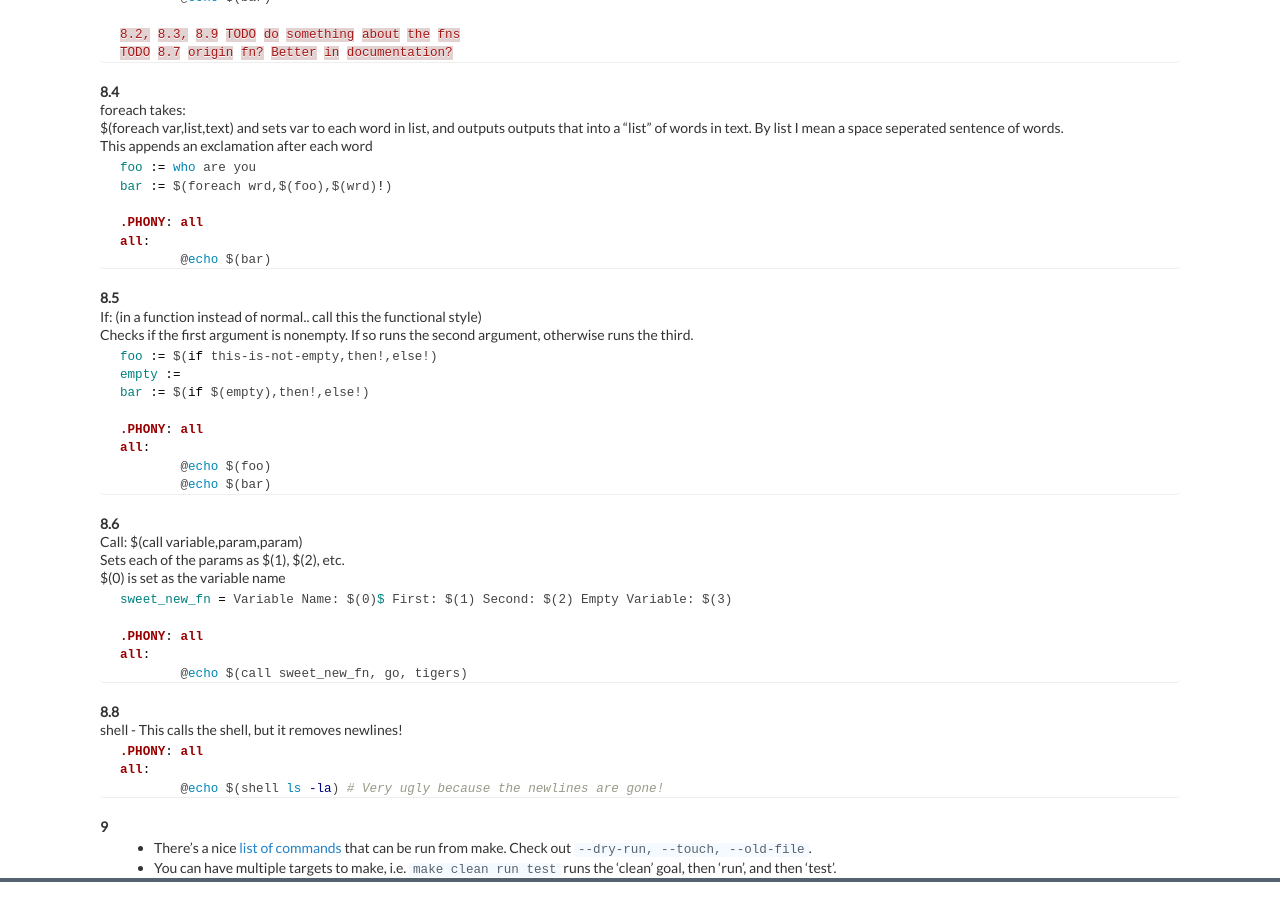
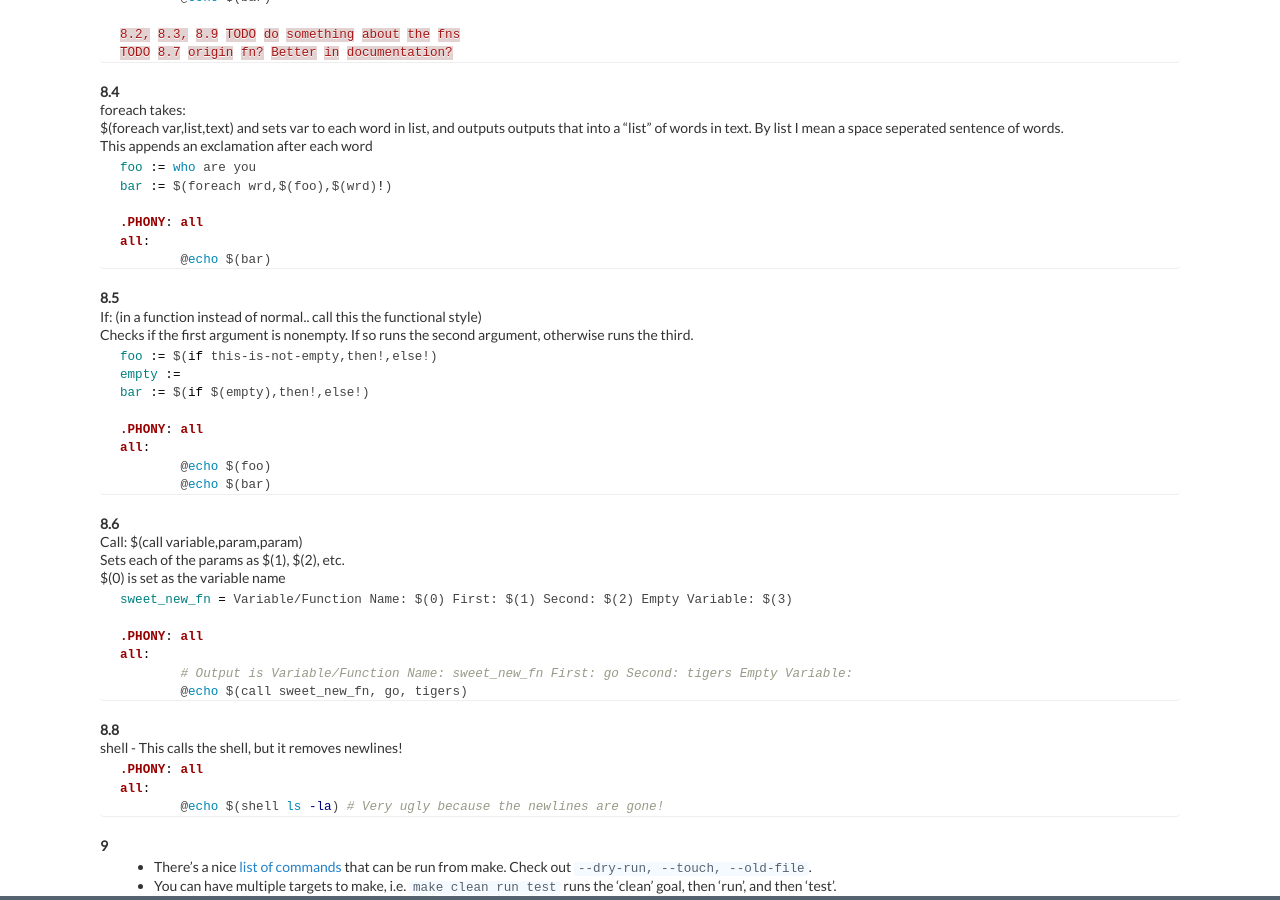
Before and after one commit to theicfire/makefiletutorial, a Jekyll site: the page built from index.md, in a window 1280 px wide and 900 px high, scrolled down 12039 px. Built offline with Jekyll 4.4.1, drawn with Linux system fonts in a browser that asks for light colours.

Commit message:
remove extra $; rename update output for `call`

```diff
--- a/index.md
+++ b/index.md
@@ -840,10 +840,11 @@ Sets each of the params as $(1), $(2), etc.
 $(0) is set as the variable name
 {% highlight make %}
 
-sweet_new_fn = Variable Name: $(0)$ First: $(1) Second: $(2) Empty Variable: $(3)
+sweet_new_fn = Variable/Function Name: $(0) First: $(1) Second: $(2) Empty Variable: $(3)
 
 .PHONY: all
 all:
+	# Output is Variable/Function Name: sweet_new_fn First: go Second: tigers Empty Variable:
 	@echo $(call sweet_new_fn, go, tigers)
 {% endhighlight %}
 
```
